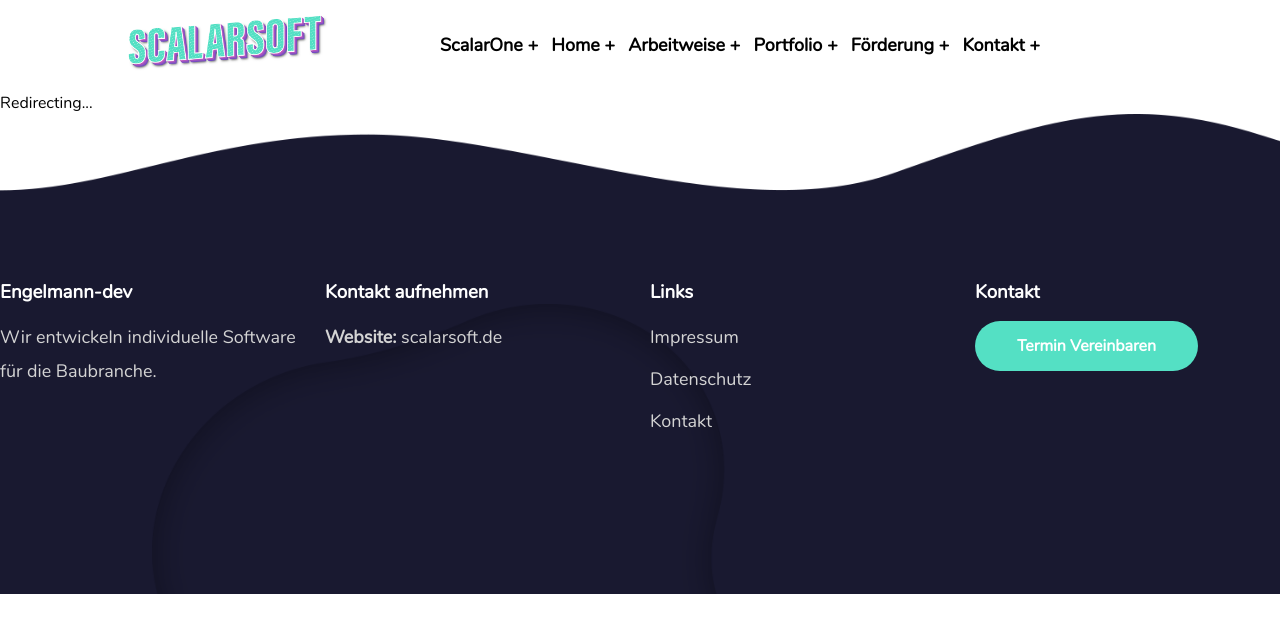
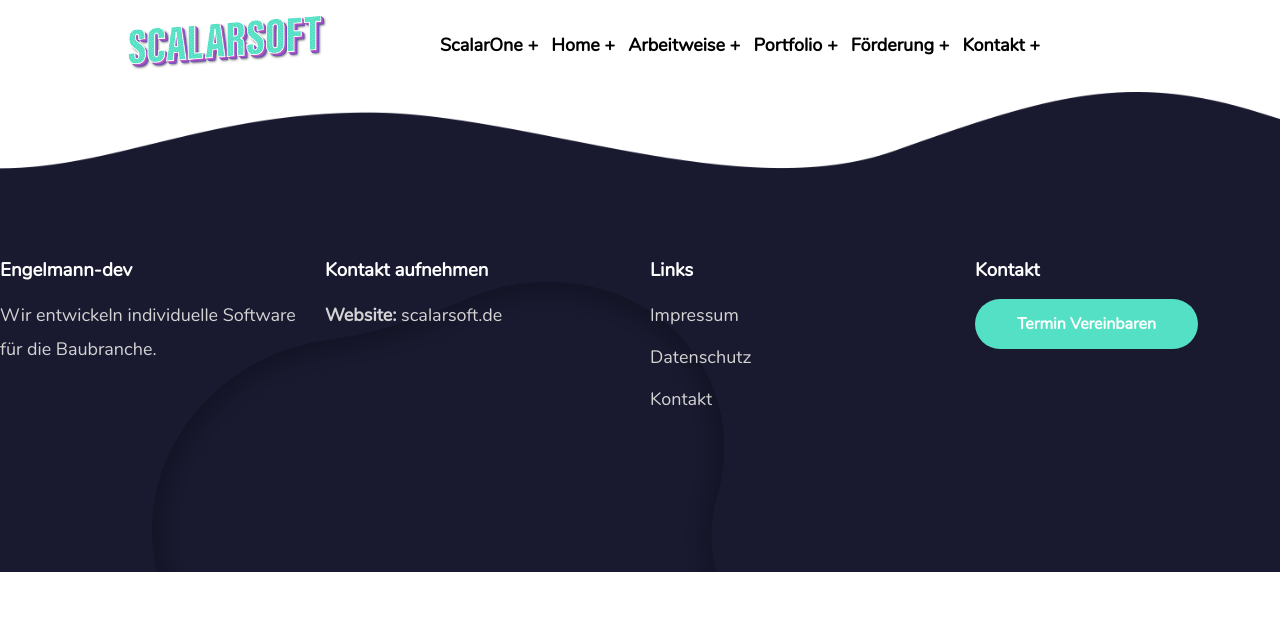
Before and after one commit to tom813/website-engelmann-dev, a Next.js app: page /funnel/64d660a115fb410014ced8b3 in a window 1280 px wide. Shown: the top 632 px of the page. Built offline with nearby package versions, Linux system fonts and the light colour scheme.

Commit message:
set timeout to redirect

```diff
--- a/pages/_app.js
+++ b/pages/_app.js
@@ -18,10 +18,6 @@ function MyApp({ Component, pageProps }) {
   gtag('config', 'G-MGNVVHQ3MH')`}
 </script>
 
-{/* <!-- Event snippet for Test for KI Case study conversion page --> */}
-<script>
-  {`gtag('event', 'conversion', {'send_to': 'AW-11282831145/ahsMCPqcsOEYEKmuiYQq'});`}
-</script>
 
 
 
--- a/pages/funnel/64d660a115fb410014ced8b3.js
+++ b/pages/funnel/64d660a115fb410014ced8b3.js
@@ -1,5 +1,6 @@
 import { useEffect } from 'react';
 import { useRouter } from 'next/router';
+import Head from 'next/head';
 
 export default function HomePage() {
   const router = useRouter();
@@ -11,5 +12,15 @@ export default function HomePage() {
     }, 3000);
   }, []); */
 
-  return <div>Redirecting...</div>;  // Display a message while waiting to redirect
+  return (
+    <>
+        <Head>
+        {/* <!-- Event snippet for Test for KI Case study conversion page --> */}
+<script>
+  {`gtag('event', 'conversion', {'send_to': 'AW-11282831145/ahsMCPqcsOEYEKmuiYQq'});`}
+</script>
+
+        </Head>
+    </>
+  );  // Display a message while waiting to redirect
 }
```
